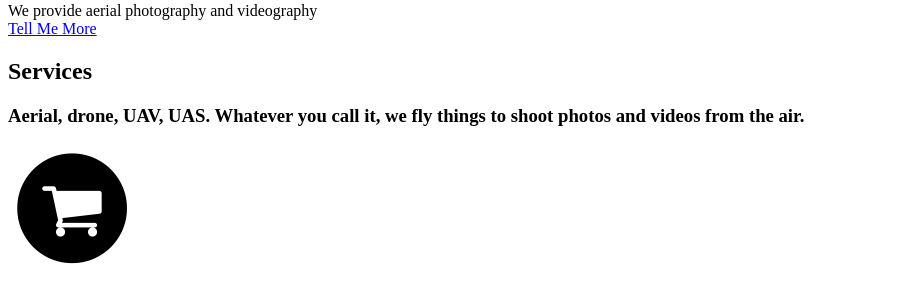
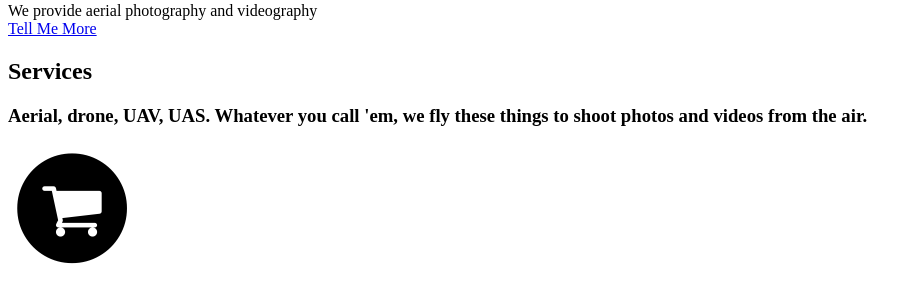
Before and after one commit to dronepiggy/dronepiggy.github.io, a Jekyll site: the page built from index.html, in a window 1280 px wide and 900 px high. Shown: the part 185-480 px from the top of the window, without its empty margins (0-922 px from the left). Built offline with Jekyll 4.4.1, drawn with Linux system fonts in a browser that asks for light colours; some web fonts are replaced.

Commit message:
services byline

```diff
--- a/_includes/services.html
+++ b/_includes/services.html
@@ -4,7 +4,7 @@
             <div class="row">
                 <div class="col-lg-12 text-center">
                     <h2 class="section-heading">Services</h2>
-                    <h3 class="section-subheading text-muted">Aerial, drone, UAV, UAS. Whatever you call it, we fly things to shoot photos and videos from the air.</h3>
+                    <h3 class="section-subheading text-muted">Aerial, drone, UAV, UAS. Whatever you call 'em, we fly these things to shoot photos and videos from the air.</h3>
                 </div>
             </div>
             <div class="row text-center">
```
